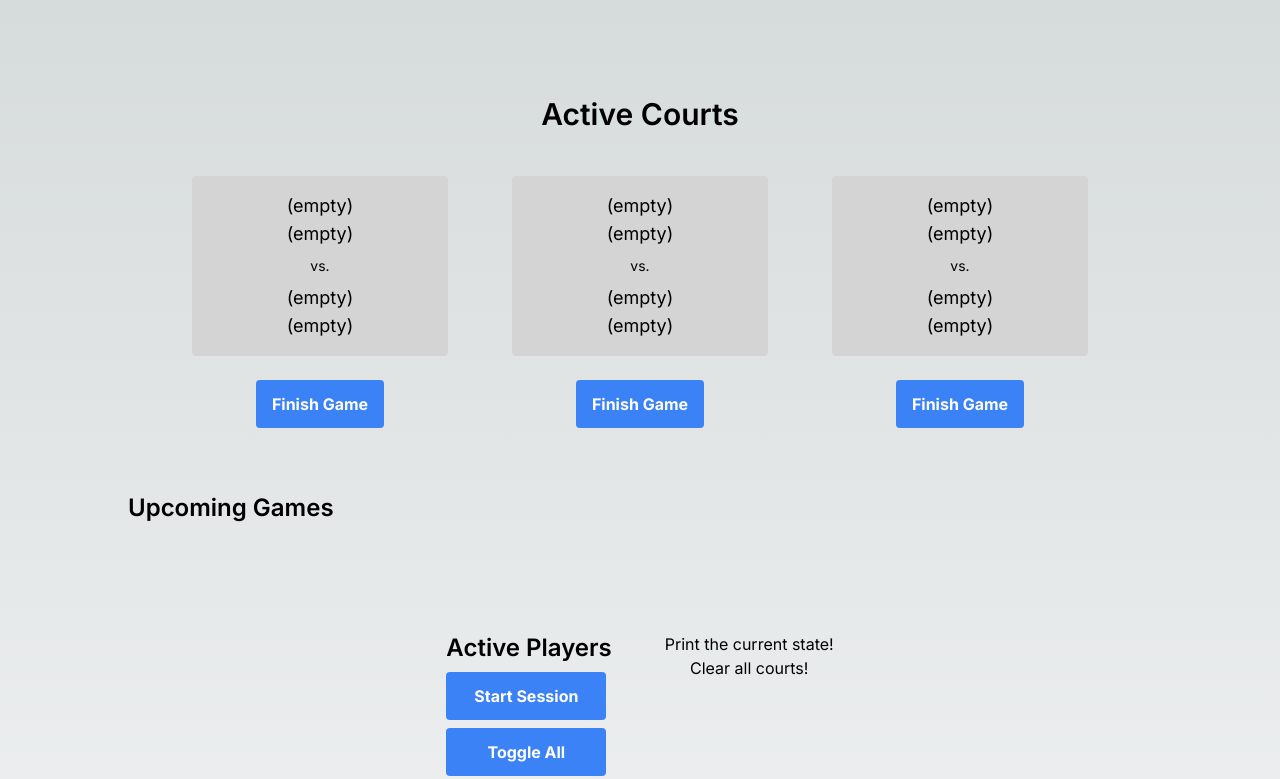
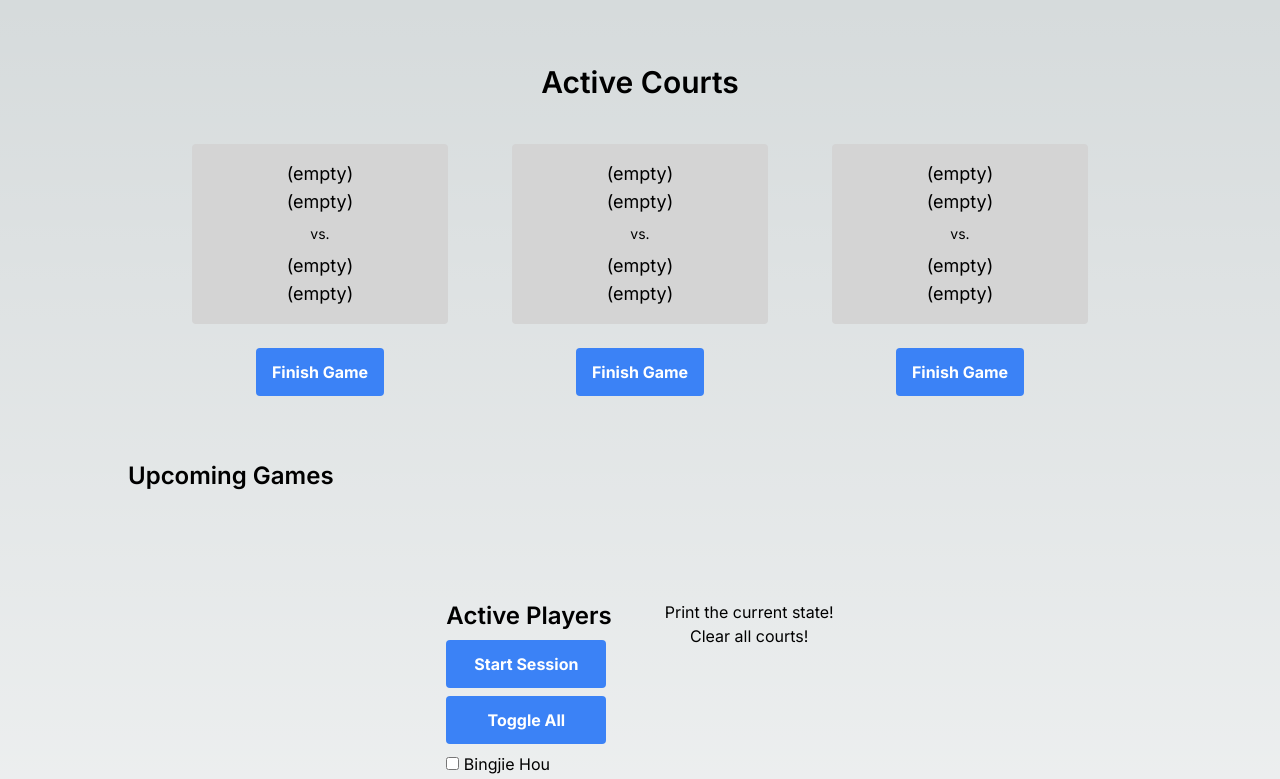
Before and after one commit to JadenBalogh/badminton-court-scheduler, a Next.js app: page / in a window 1280 px wide. Shown: the top 779 px of the page. Built offline with nearby package versions, Linux system fonts and the light colour scheme.

Commit message:
Update styling

```diff
--- a/app/page.tsx
+++ b/app/page.tsx
@@ -261,7 +261,7 @@ export default function Home() {
   }
 
   return (
-    <main className="flex min-h-screen flex-col items-center justify-between gap-y-8 py-24">
+    <main className="flex min-h-screen flex-col items-center justify-between gap-y-8 py-16">
       <h2 className="mb-3 text-3xl font-semibold">
         Active Courts
       </h2>
@@ -284,7 +284,7 @@ export default function Home() {
                 court={court}
                 handleSkipPlayer={() => { }}
               />
-              <p>Starts in ~4 mins</p>
+              <p className="text-sm">Starts in ~4 mins.</p>
             </div>
           )}
         </div>
```
